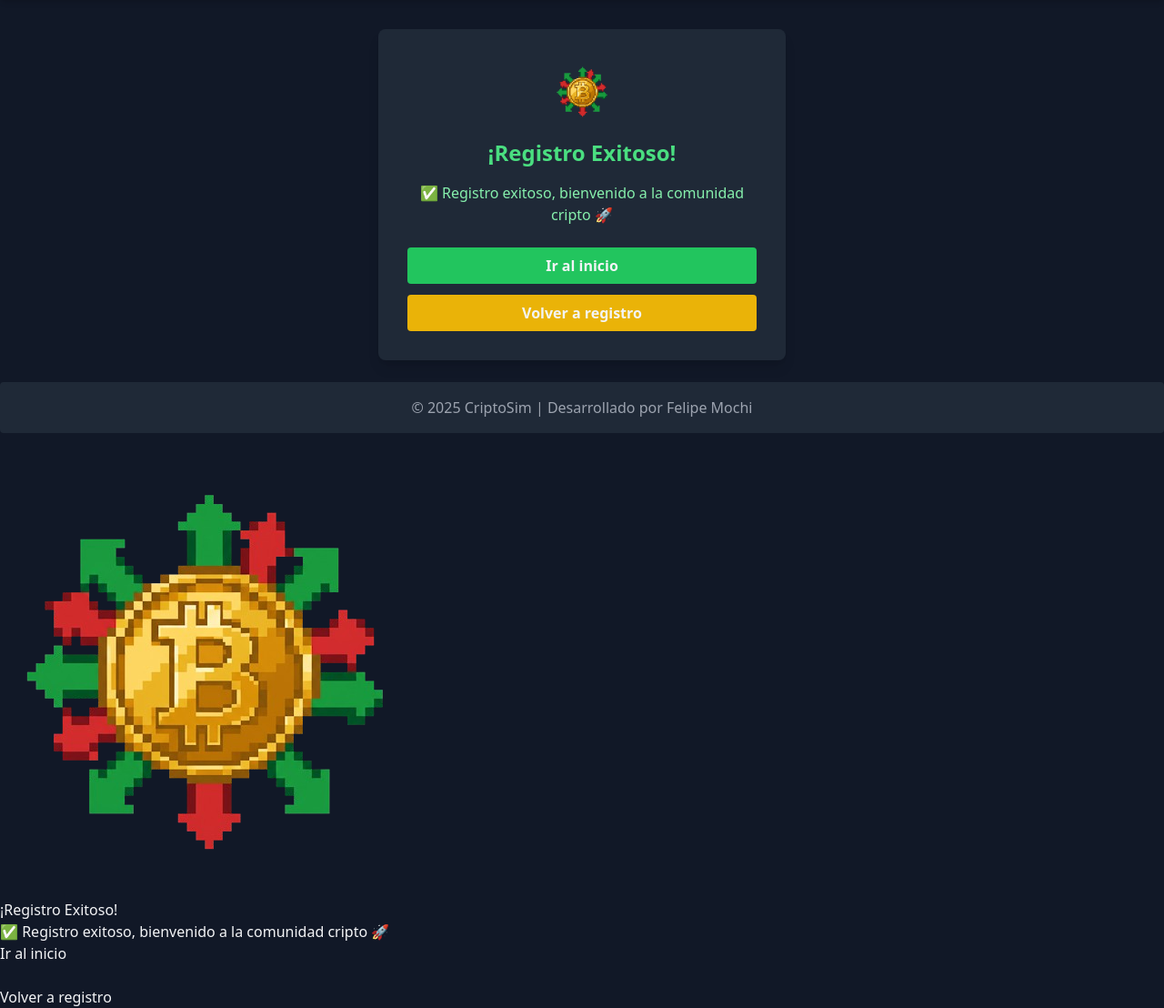
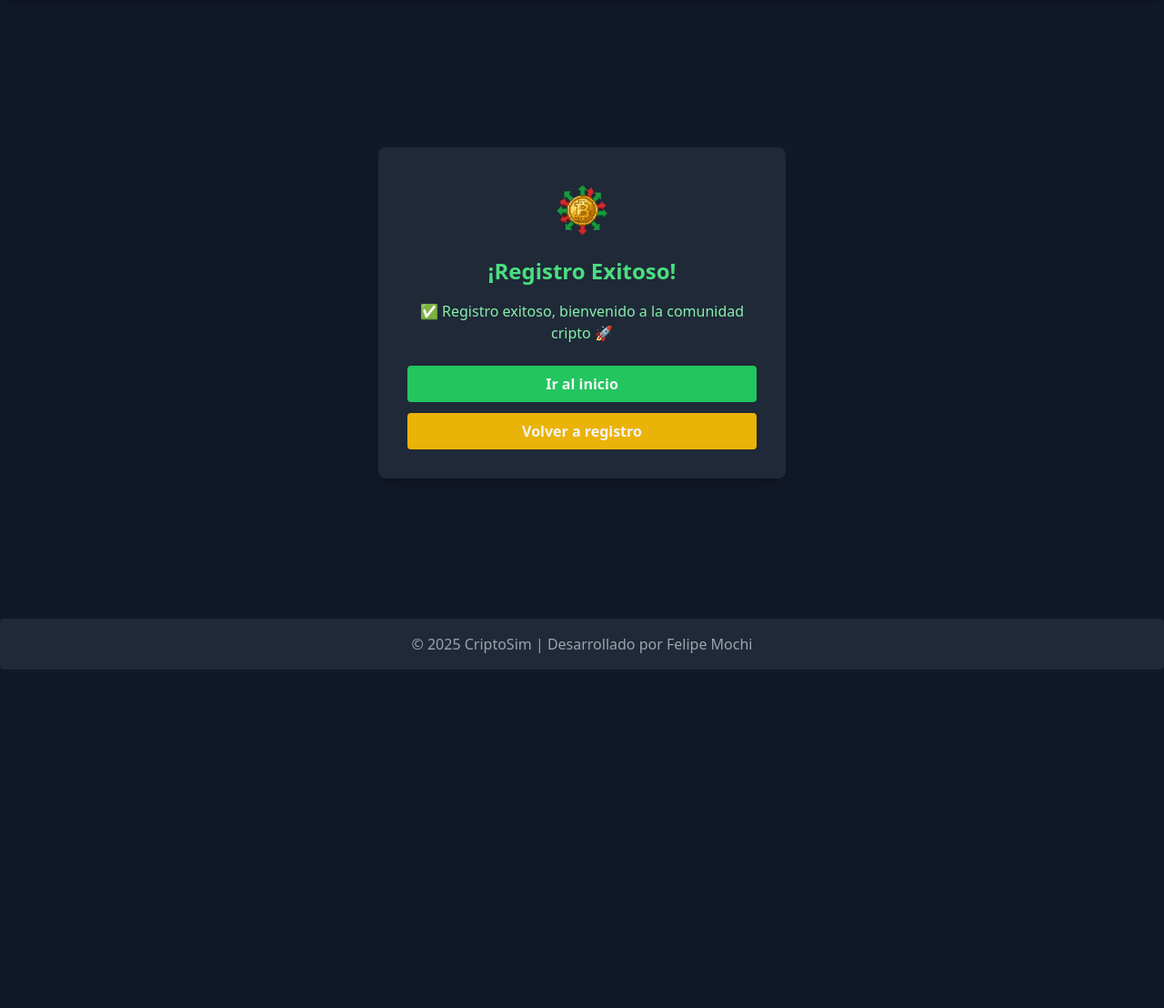
Before and after one commit to R0V1N2VV/pagina_web_redes_2025, a PHP site: page /procesar_registro.php in a window 1280 px wide. Shown: the part 64-1172 px from the top of the page at 91% size. After the commit the page ends 800 px from the top, so only its background shows below. Run offline with PHP 8.4, Linux system fonts and the light colour scheme; data that the repository does not hold is empty; some libraries are stand-ins or nearby versions.

Commit message:
Add files via upload

```diff
--- a/procesar_registro.php
+++ b/procesar_registro.php
@@ -85,17 +85,3 @@ $conn->close();
   </footer>
 </body>
 </html>
-
-  </style>
-</head>
-<body>
-  <div class="mensaje <?php echo $tipo; ?>">
-    <img src="favicon.png" alt="Bitcoin" class="btc-logo">
-    <h2><?php echo ($tipo == "exito") ? "¡Registro Exitoso!" : "Ocurrió un problema"; ?></h2>
-    <p><?php echo $resultado; ?></p>
-    <a href="index.php" class="btn"> Ir al inicio</a>
-    <br><br>
-    <a href="registro.php" class="btn"> Volver a registro</a>
-  </div>
-</body>
-</html>
```
Also changed, not shown: index.php (+21 -4 lines).
